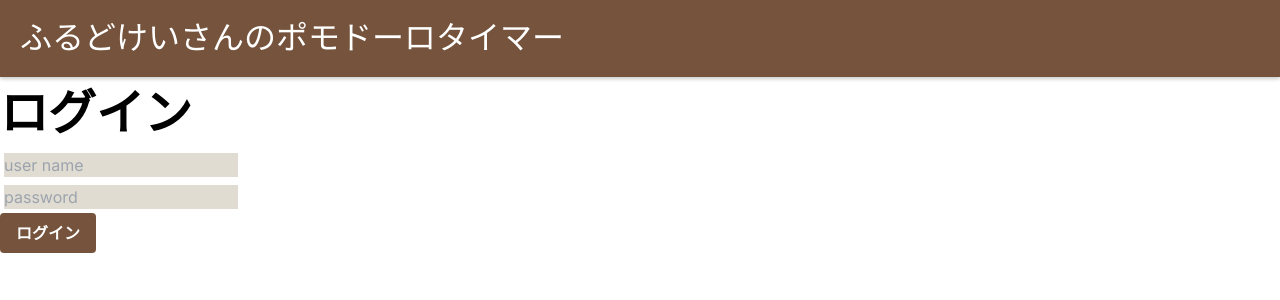
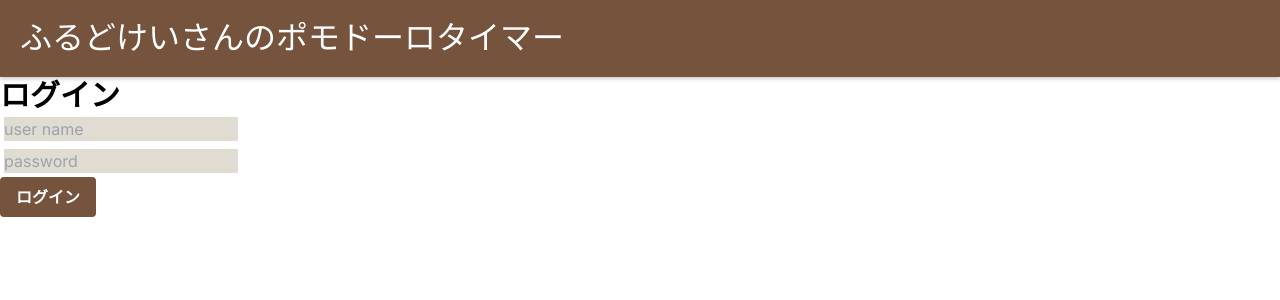
Before and after one commit to scla-sagauniv/univ_debut, a Next.js app: page / in a window 1280 px wide. Shown: the top 300 px of the page. Built offline with nearby package versions, Linux system fonts and the light colour scheme; no server answers.

Commit message:
update button

```diff
--- a/components/Button.js
+++ b/components/Button.js
@@ -2,7 +2,7 @@ import React from 'react';
 const Button = () => {
   return (
     <div className="login button">
-      <h3 className="font-black"><font font size="7">ログイン</font></h3>
+      <h3 className="font-black text-3xl">ログイン</h3>
       <p>
         <input type="id" className="bg-[#E0DCD1] m-1"  placeholder="user name" ></input> </p>
 
```
